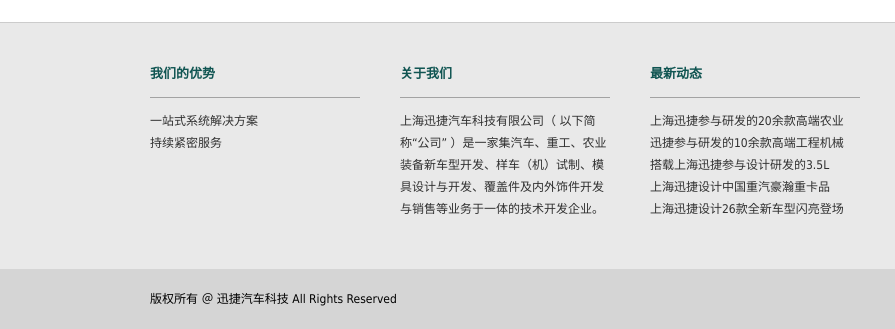
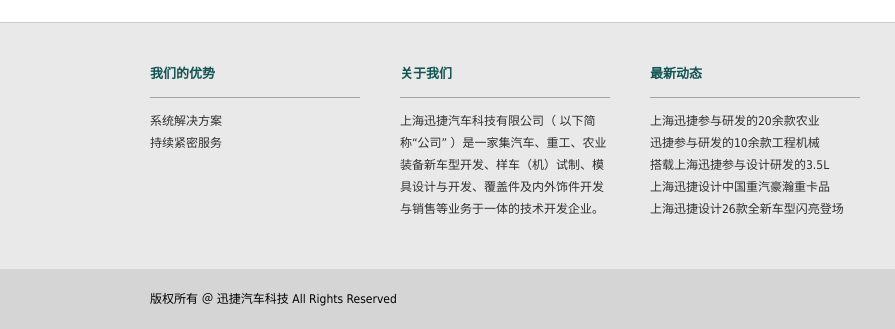
Before and after one commit to xjtec-cn/xjtec-cn.github.io, a plain HTML site: page index.html in a window 1280 px wide. Shown: the part 868-1197 px from the top of the page, 0-895 px from the left. Drawn offline with Linux system fonts and the light colour scheme.

Commit message:
Update index.html

```diff
--- a/index.html
+++ b/index.html
@@ -115,7 +115,7 @@ function  GewmA(){
 			<li style="margin-left:0px;">
 				<p class="ftitle1">我们的优势</p>
 				<p>
-                                一站式系统解决方案<br/>
+                                系统解决方案<br/>
                                 持续紧密服务<br/><br/>
 				</p>
 			</li>
@@ -126,9 +126,9 @@ function  GewmA(){
 			<li>
 				<p class="ftitle1">最新动态</p>
 				                   <p>
-				<a href="/xinwenzhongxin/2015/0417/6.html">上海迅捷参与研发的20余款高端农业</a>
+				<a href="/xinwenzhongxin/2015/0417/6.html">上海迅捷参与研发的20余款农业</a>
 				</p><p>
-				<a href="/xinwenzhongxin/2015/0416/5.html">迅捷参与研发的10余款高端工程机械</a>
+				<a href="/xinwenzhongxin/2015/0416/5.html">迅捷参与研发的10余款工程机械</a>
 				</p><p>
 				<a href="/xinwenzhongxin/2015/0416/4.html">搭载上海迅捷参与设计研发的3.5L</a>
 				</p><p>
```
